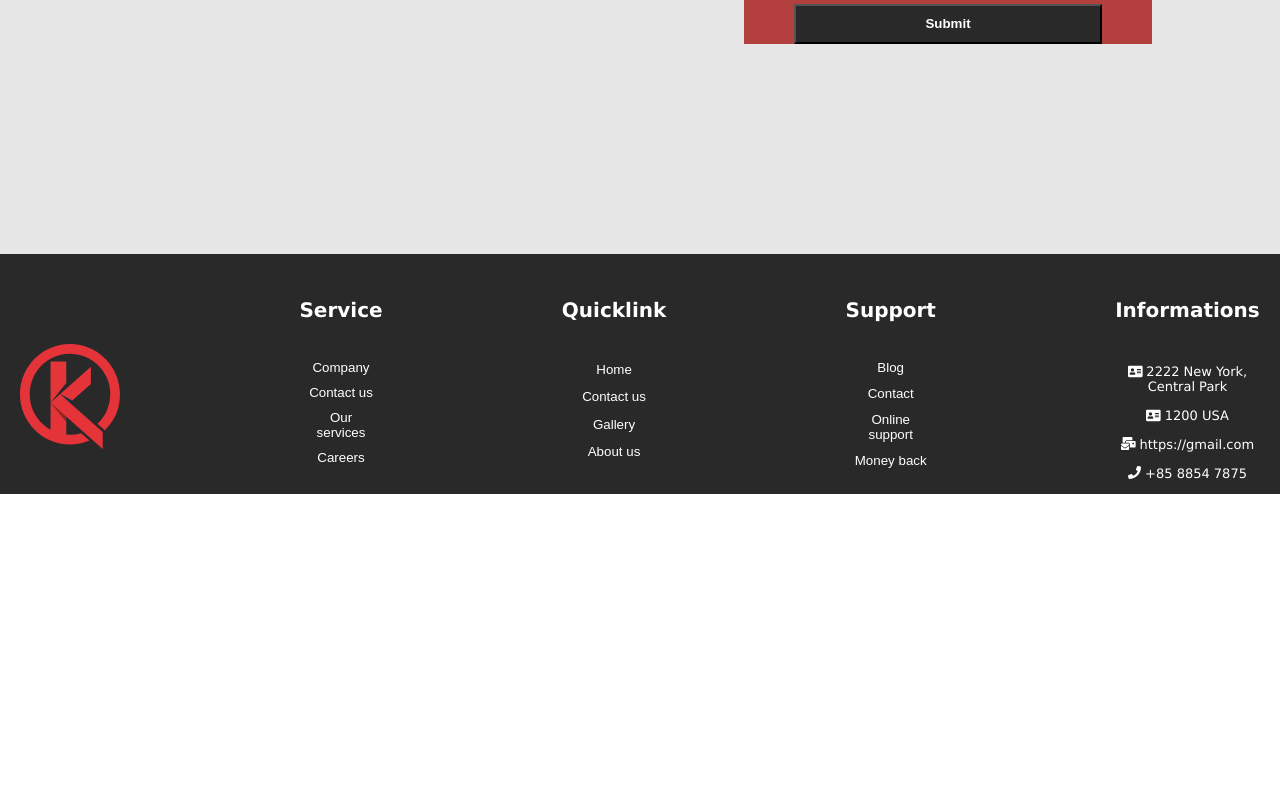
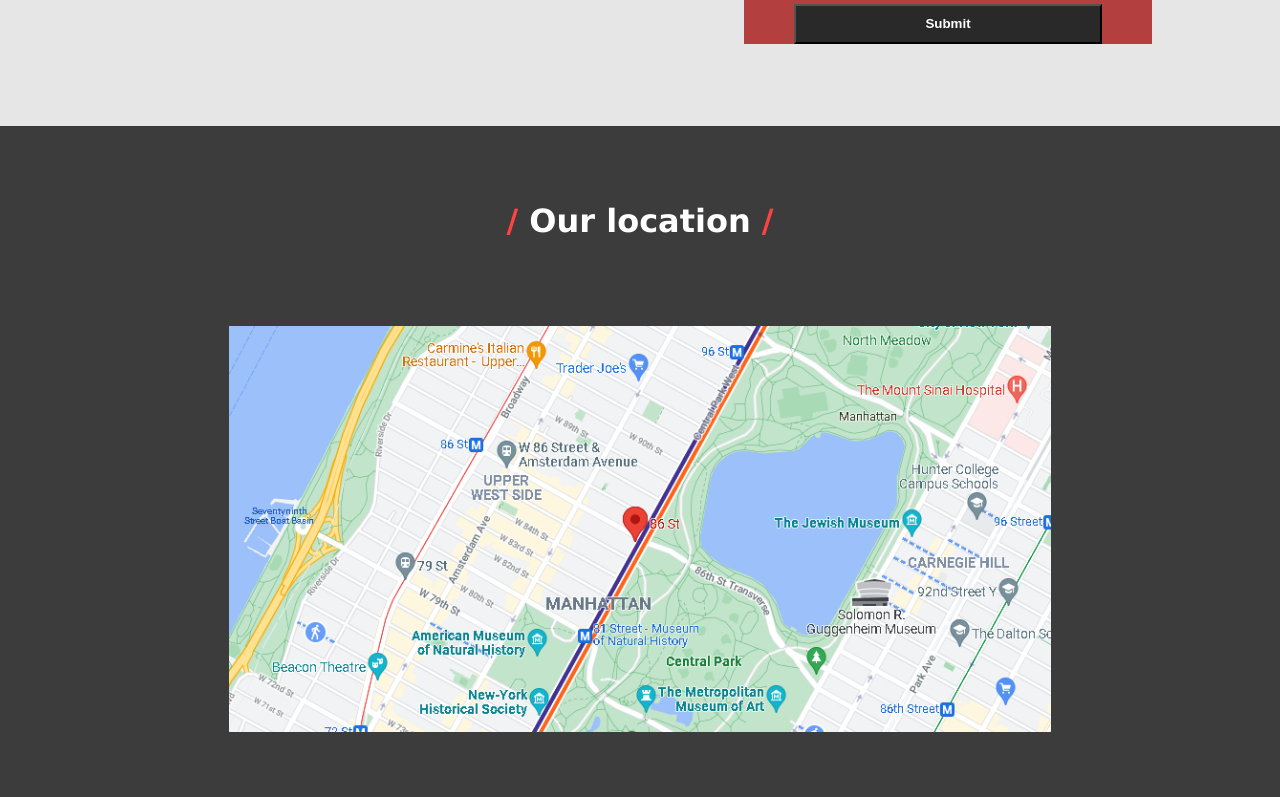
Before and after one commit to kenankaric122/carserviceweb, a React (Create React App) app: page /reservations in a window 1280 px wide. Shown: the part 1503-2300 px from the top of the page. Before the commit the page ends 1997 px from the top, so only its background shows below. Built offline with nearby package versions, Linux system fonts and the light colour scheme.

Commit message:
:lipstick: contactus updated

```diff
--- /dev/null
+++ b/src/components/Location.jsx
@@ -0,0 +1,16 @@
+import React from 'react';
+import './styles/Location.css';
+import image from '../assets/map.png';
+
+function Location() {
+    return (
+        <div className='loc' style={{backgroundColor : "rgb(60, 60, 60)"}}>
+        <h1 style={{color : "white", textAlign : "center", fontWeight : "bold"}}><br/><br/><span>/ </span>Our location <span> /</span></h1>
+        <div className='location'>
+            <img src = {image} className='photo' />
+        </div>
+        </div>
+    )
+}
+
+export default Location
--- a/src/components/styles/Form.css
+++ b/src/components/styles/Form.css
@@ -1,6 +1,6 @@
 .form1{
     background-color: rgb(230,230,230);
-    margin-bottom: 20%;
+    margin-bottom: 10%;
     display: flex;
     width: 100%;
     height: 70vh;
--- /dev/null
+++ b/src/components/styles/Location.css
@@ -0,0 +1,14 @@
+.location{
+    display: flex;
+    justify-content: center;
+    width: 100%;
+    height: 70vh;
+}
+
+.location .photo{
+    display: flex;
+    margin-top: 5%;
+    justify-content: center;
+    text-align: center;
+    margin-bottom: 7%;
+}
--- a/src/pages/Reservations.jsx
+++ b/src/pages/Reservations.jsx
@@ -3,6 +3,7 @@
 import ResHome from '../components/ResHome';
 import Form from '../components/Form';
 import Footer from '../components/Footer';
+import Location from '../components/Location';
 
 function Reservations() {
     return (
@@ -10,6 +11,7 @@
             <Navbar/>
             <ResHome/>
             <Form/>
+            <Location/>
             <Footer/>
         </div>
     )
```
Also changed, not shown: src/assets/map.png (added).
